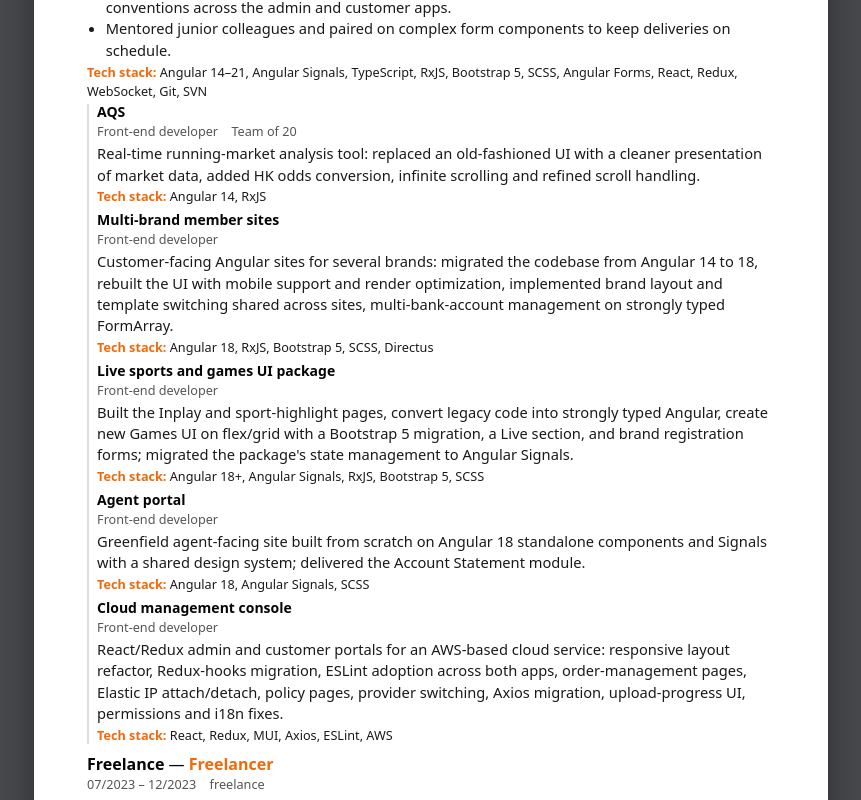
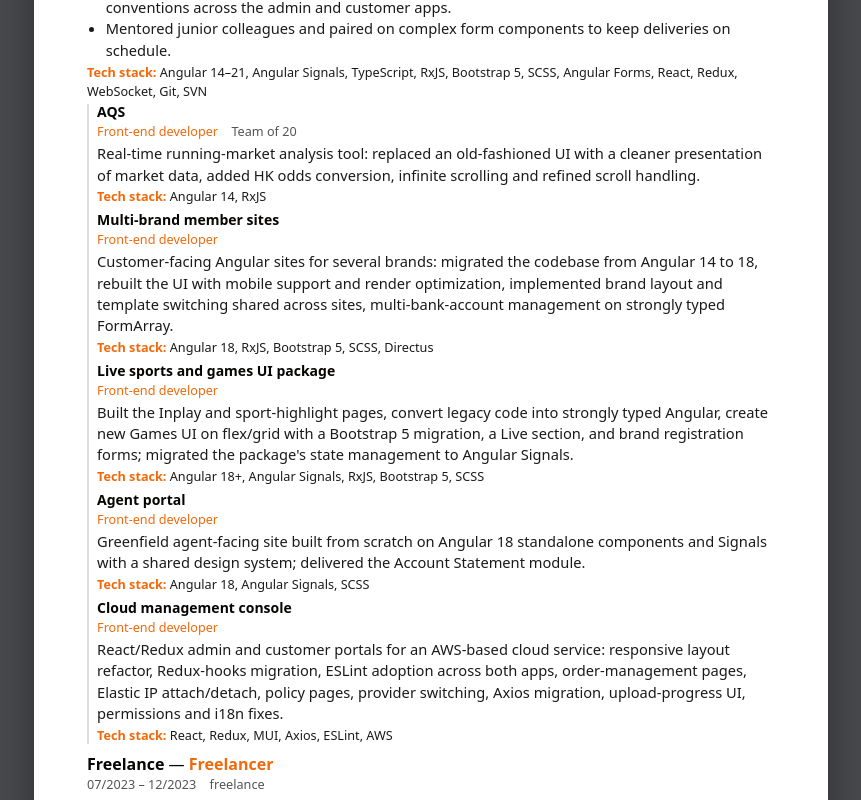
Before and after one commit to khuongnmdev/khuongnmdev, an Angular app in the folder cv/: page /print in a window 1280 px wide. Shown: the part 780-1580 px from the top of the page, without its empty margins (209-1070 px from the left). Built offline with nearby package versions, Linux system fonts and the light colour scheme.

Commit message:
Improve styling

```diff
--- a/cv/src/app/themes/print/print-cv.component.html
+++ b/cv/src/app/themes/print/print-cv.component.html
@@ -80,7 +80,7 @@
                     <li class="print-project">
                       <h4 class="print-project-name">{{ project.name }}</h4>
                       <p class="print-entry-meta">
-                        <span>{{ project.role }}</span>
+                        <span class="print-project-role">{{ project.role }}</span>
                         @if (project.teamSize; as teamSize) {
                           <span>Team of {{ teamSize }}</span>
                         }
--- a/cv/src/styles/print.scss
+++ b/cv/src/styles/print.scss
@@ -145,6 +145,7 @@ app-print-cv {
 .print-entry-heading {
   font-size: 12pt;
   margin: 0 0 1pt;
+  color: var(--c-primary);
 }
 
 .print-entry-company {
@@ -199,6 +200,11 @@ app-print-cv {
   font-size: 10.5pt;
   font-weight: 700;
   margin: 0 0 1pt;
+  color: var(--c-primary);
+}
+
+.print-project-role {
+  color: var(--c-secondary);
 }
 
 .print-project-description {
```
